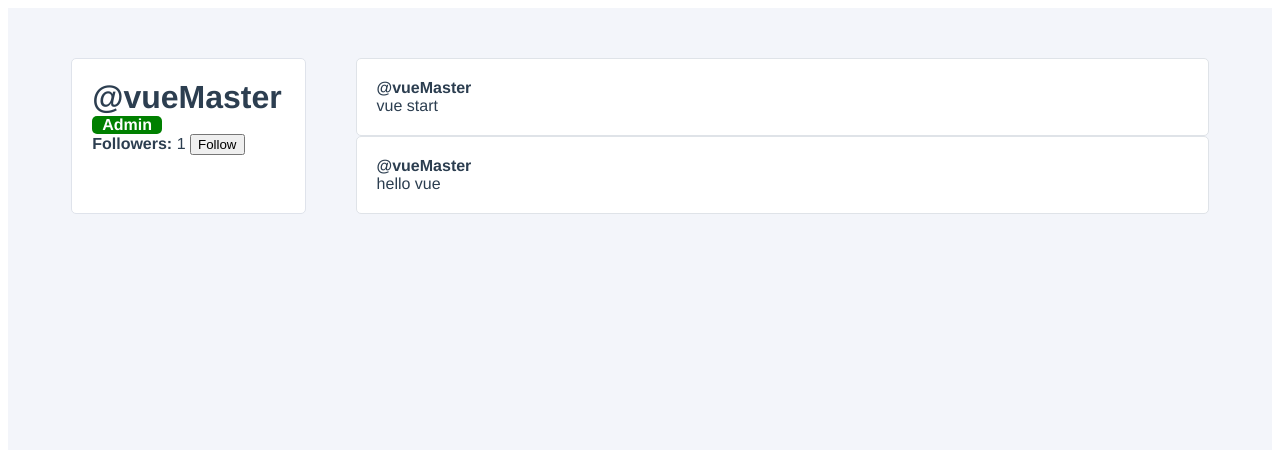
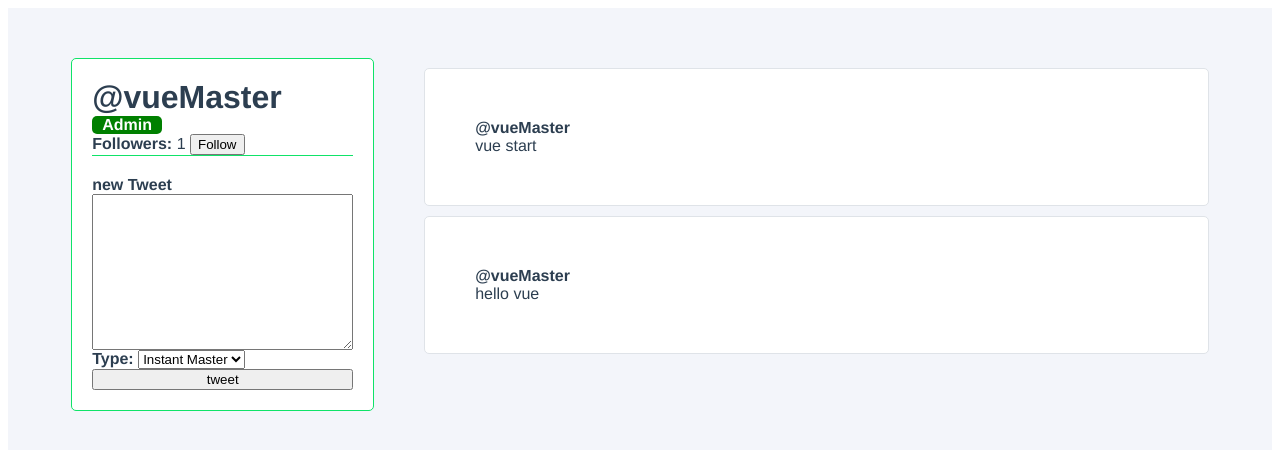
Before and after one commit to davitlabadze/start-vue, a Vue app: page / in a window 1280 px wide. Shown: the top 450 px of the page. Built offline with nearby package versions, Linux system fonts and the light colour scheme.

Commit message:
Forms & Handling User Input

```diff
--- a/src/components/MasterItem.vue
+++ b/src/components/MasterItem.vue
@@ -37,17 +37,18 @@ export default {
 <style>
 
 .master-item{
-    padding: 20px;
+    padding: 50px;
     background-color: #fff;
     border-radius: 5px;
     border: 1px solid #dfe3e8;
     box-sizing: border-box;
     cursor: pointer;
-    translate: all 0.25s ease;
+    margin-top: 10px;
+
 }
 
 .master-item:hover{
-    transform: scale(1.1,1);
+    background-color: #0fe368;
 }
 
 .master-item__user{
--- a/src/components/UserProfile.vue
+++ b/src/components/UserProfile.vue
@@ -9,6 +9,23 @@
         <strong>Followers: </strong> {{ followers }}
       <button @click="followUser">Follow</button>
       </div>
+      <form class="user-profile__create-master" @submit.prevent="createNewMaster">
+        <label for="newMaster"><strong>new Tweet</strong></label>
+        <textarea name="" id="newMaster" cols="30" rows="10" v-model="newMasterContent"></textarea>
+
+        <div class="user-profile__create-master-type">
+          <label for="newMastetType"><strong>Type: </strong></label>
+          <select name="" id="newMasterType" v-model="selectedMasterType">
+            <option :value="option.value"
+            v-for="(option,index) in masterTypes" :key="index">
+              {{ option.name }}
+            </option>
+          </select>
+        </div>
+        <button type="submit">
+          tweet
+        </button>
+      </form>
     </div>
     <div class="user-profile__master-wrapper">
       <MasterItem
@@ -29,6 +46,12 @@ export default {
   components : {MasterItem},
   data(){
     return{
+      newMasterContent: '',
+      selectedMasterType: 'instant',
+      masterTypes:[
+        {value: 'draft', name: 'Draft'},
+        {value: 'instant', name: 'Instant Master'}
+      ],
       followers : 0,
       user: {
         id : 1,
@@ -63,6 +86,15 @@ export default {
     },
     toggleFavourite(id) {
       console.log(`Favourited Tweet #${id}`)
+    },
+    createNewMaster(){
+      if(this.newMasterContent && this.selectedMasterType !== 'draft'){
+        this.user.masters.unshift({
+          id: this.user.masters.length + 1,
+          content: this.newMasterContent
+        })
+        this.newMasterContent = '';
+      }
     }
   },
   mounted(){
@@ -88,7 +120,7 @@ export default {
   padding: 20px;
   background-color: white;
   border-radius: 5px;
-  border: 1px solid #dfe3eb;
+  border: 1px solid  #0fe368;
 }
 .user-profile__admin-badge{
   /* border: 1px solid #0fe368; */
@@ -98,10 +130,21 @@ export default {
   color: #fff;
   padding: 0 10px;
   font-weight: bold;
-
 }
 
 h1{
   margin: 0;
 }
+
+.user-profile__masters-wrapper{
+  display: grid;
+  grid-gap: 10px;
+}
+
+.user-profile__create-master{
+  border-top: 1px solid #0fe368;
+  padding-top: 20px;
+  display:flex;
+  flex-direction: column;
+}
 </style>
```
